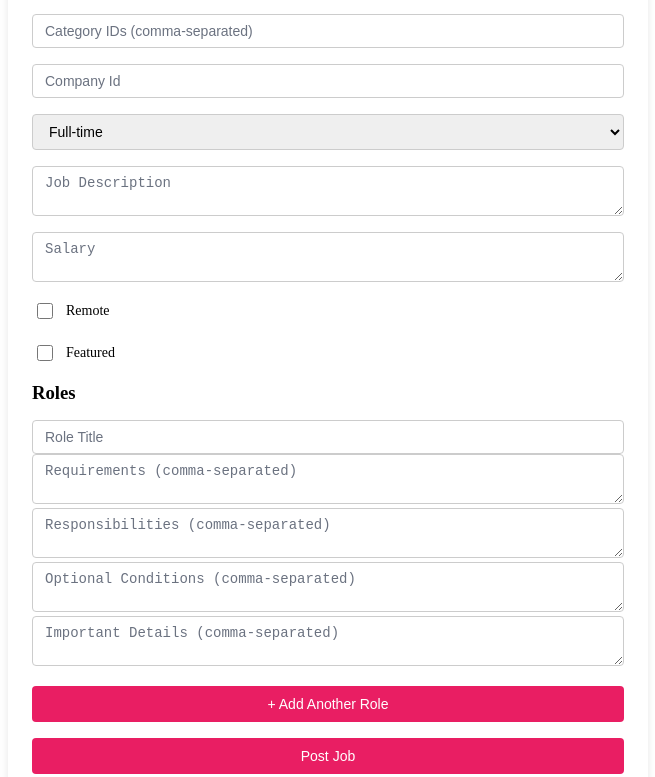
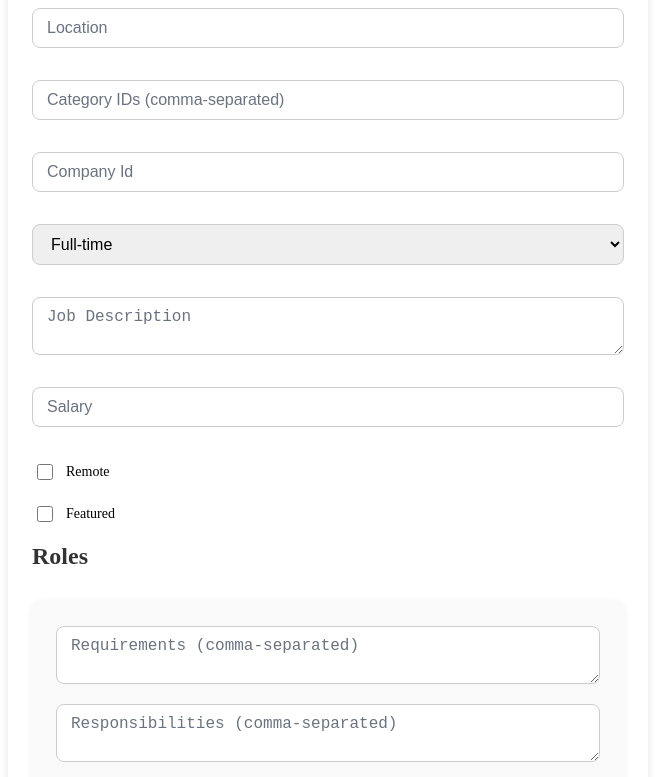
Before and after one commit to Arsh-Coding/WomenAtWork, a React (Vite) app: page /job-details in a window 1280 px wide. Shown: the part 283-1060 px from the top of the page, without its empty margins (312-967 px from the left). Built offline with nearby package versions, Linux system fonts and the light colour scheme.

Commit message:
(feat)(repaired and added new apis such as getApplied jobs and remove

```diff
--- a/src/components/Apply/ApplyJob.jsx
+++ b/src/components/Apply/ApplyJob.jsx
@@ -126,7 +126,7 @@ const ApplyJob = () => {
         </p>
         <p>{job?.description ?? "No job description available."}</p>
 
-        <h2>The Role</h2>
+        {/* <h2>The Role</h2>
         <ul>
           {job?.roles?.length > 0 ? (
             job.roles.map((role, index) => (
@@ -135,7 +135,7 @@ const ApplyJob = () => {
           ) : (
             <li>No roles defined.</li>
           )}
-        </ul>
+        </ul> */}
 
         <h2>We Imagine that You are:</h2>
         <ul className="apply-job-list">
--- a/src/components/EmployerRegister/AddJobForm.css
+++ b/src/components/EmployerRegister/AddJobForm.css
@@ -60,3 +60,56 @@
   margin-top: 8px;
   font-size: 14px;
 }
+.form-subtitle {
+  font-size: 1.5rem;
+  font-weight: 600;
+  margin-bottom: 1rem;
+  color: #333;
+}
+
+.role-block {
+  background-color: #f9f9f9;
+  padding: 1.5rem;
+  border-radius: 10px;
+  margin-bottom: 1.5rem;
+  box-shadow: 0 0 8px rgba(0, 0, 0, 0.06);
+  transition: box-shadow 0.2s ease-in-out;
+}
+
+.role-block:hover {
+  box-shadow: 0 0 12px rgba(0, 0, 0, 0.12);
+}
+
+.input-field {
+  width: 100%;
+  padding: 10px 14px;
+  margin-bottom: 1rem;
+  font-size: 1rem;
+  border: 1px solid #ccc;
+  border-radius: 8px;
+  resize: vertical;
+  transition: border-color 0.3s;
+}
+
+.input-field:focus {
+  border-color: #0077ff;
+  outline: none;
+  box-shadow: 0 0 4px rgba(0, 119, 255, 0.3);
+}
+
+.submit-btn {
+  background-color: #0077ff;
+  color: #fff;
+  padding: 10px 18px;
+  border: none;
+  border-radius: 8px;
+  margin-right: 1rem;
+  margin-top: 10px;
+  cursor: pointer;
+  font-weight: 500;
+  transition: background-color 0.3s ease;
+}
+
+.submit-btn:hover {
+  background-color: #005fcc;
+}
--- a/src/components/EmployerRegister/AddJobs.jsx
+++ b/src/components/EmployerRegister/AddJobs.jsx
@@ -162,7 +162,7 @@ const AddJobForm = () => {
           className="input-field"
           required
         />
-        <textarea
+        <input
           name="salary"
           placeholder="Salary"
           value={formData.salary}
@@ -192,14 +192,14 @@ const AddJobForm = () => {
         <h3 className="form-subtitle">Roles</h3>
         {formData.roles.map((roleObj, index) => (
           <div key={index} className="role-block">
-            <input
+            {/* <input
               type="text"
               placeholder="Role Title"
               value={roleObj.role}
               onChange={(e) => handleRoleChange(index, "role", e.target.value)}
               className="input-field"
               required
-            />
+            /> */}
             <textarea
               placeholder="Requirements (comma-separated)"
               value={roleObj.requirements.join(", ")}
@@ -234,9 +234,9 @@ const AddJobForm = () => {
             />
           </div>
         ))}
-        <button type="button" className="submit-btn" onClick={addNewRole}>
+        {/* <button type="button" className="submit-btn" onClick={addNewRole}>
           + Add Another Role
-        </button>
+        </button> */}
         <button type="submit" className="submit-btn">
           Post Job
         </button>
--- a/src/components/Home/Card/WomanCard.css
+++ b/src/components/Home/Card/WomanCard.css
@@ -42,7 +42,7 @@
   box-shadow: 0 4px 8px rgba(0, 0, 0, 0.1);
   text-align: center;
   padding: 20px;
-  max-width: 250px;
+  max-width: 19vw;
   border-radius: 40px;
   transition: transform 0.3s ease-in-out;
 }
--- a/src/components/Home/Jobs/Jobs.css
+++ b/src/components/Home/Jobs/Jobs.css
@@ -68,7 +68,7 @@
 
 .category-card {
   position: relative;
-  max-width: 250px;
+  max-width: 19vw;
   border-radius: 10px;
   overflow: hidden;
   box-shadow: 0 4px 8px rgba(0, 0, 0, 0.1);
@@ -82,7 +82,7 @@
 
 .category-image {
   width: 100%;
-  height: 120%; /* Make the image fill the entire card */
+  height: 130%; /* Make the image fill the entire card */
   object-fit: cover; /* Ensure the image covers the card without distortion */
 }
 
--- a/src/components/Job/jobComponent/JobCard.jsx
+++ b/src/components/Job/jobComponent/JobCard.jsx
@@ -19,7 +19,7 @@ const JobCard = ({ job }) => {
   const companyRole = userProfile?.role;
   const isEmployer = companyRole === "employer" ? true : false;
 
-  console.log(isEmployer);
+  // console.log(isEmployer);
 
   const handleApply = () => {
     navigate(`/apply-job/${job.id}/${job.companyId}`, { state: { job } });
@@ -27,8 +27,32 @@ const JobCard = ({ job }) => {
   const handleDetails = () => {
     navigate(`/apply-job/${job.id}/${job.companyId}`, { state: { job } });
   };
+
   const handleRemove = async () => {
     try {
+      if (isEmployer) {
+        // DELETE JOB from DB (for employers)
+        const res = await axios.post(
+          `${apiEndpoint}user/delete-job`,
+          { jobId: job.id },
+          {
+            headers: {
+              Authorization: `Bearer ${localStorage.getItem("authToken")}`,
+            },
+          }
+        );
+
+        if (res.data.success) {
+          toast.current.show({
+            severity: "success",
+            summary: "Job Deleted",
+            detail: "Job successfully removed",
+            life: 3000,
+          });
+          setTimeout(() => window.location.reload(), 3000);
+        }
+      } else {
+        // REMOVE FROM APPLIED JOBS (existing logic for candidates)
         const res = await axios.post(
           `${apiEndpoint}user/remove-applied-job`,
           { jobId: job.id },
@@ -46,9 +70,9 @@ const JobCard = ({ job }) => {
             detail: "Job removed from applied list!",
             life: 3000,
           });
-        // if (onRemove) onRemove(job.id);
+          setTimeout(() => window.location.reload(), 3000);
         }
-      setTimeout(() => (window.location.href = "/"), 3000);
+      }
     } catch (err) {
       console.error("Error removing job", err);
       toast.current.show({
--- a/src/components/Profile/AppliedJobs.jsx
+++ b/src/components/Profile/AppliedJobs.jsx
@@ -2,10 +2,9 @@ import React, { useEffect } from "react";
 import { useDispatch, useSelector } from "react-redux";
 import { fetchUserProfile } from "../../services/slices/profileSlice";
 import { fetchJobs, setJobs } from "../../services/slices/jobSlice";
-import { httpGet } from "../../services/api";
-import { URLS } from "../../services/urls";
 import JobCard from "../Job/jobComponent/JobCard";
 import ProfileSidebar from "./ProfileSidebar";
+import { getAppliedJobs } from "../../services/api";
 import Breadcrumbs from "../BreadCrumbs/Breadcrumbs";
 import "./Profile.css";
 
@@ -26,8 +25,8 @@ const AppliedJobs = () => {
         }
 
         if (!Array.isArray(jobs) || jobs.length === 0) {
-          const response = await dispatch(fetchJobs()).unwrap(); // Await here!
-          dispatch(setJobs(response)); // response is already the data
+          const response = await getAppliedJobs(); // Await here!
+          dispatch(setJobs(response.jobs)); // response is already the data
         }
       } catch (err) {
         console.error("Error fetching data:", err);
--- a/src/components/Profile/Dashboard/JobsManager.jsx
+++ b/src/components/Profile/Dashboard/JobsManager.jsx
@@ -4,6 +4,7 @@ import AddJobForm from "../../EmployerRegister/AddJobs";
 import "./jobs-manager.css";
 import JobCard from "../../Job/jobComponent/JobCard";
 import { useDispatch, useSelector } from "react-redux";
+import { getPostedJobs } from "../../../services/api";
 import { fetchUserProfile } from "../../../services/slices/profileSlice";
 import { fetchJobs } from "../../../services/slices/jobSlice";
 import { setJobs } from "../../../services/slices/jobSlice";
@@ -17,17 +18,23 @@ const JobsManager = () => {
     const loadData = async () => {
       try {
         await dispatch(fetchUserProfile()).unwrap();
-        const response = await dispatch(fetchJobs()).unwrap();
-        dispatch(setJobs(response));
+        const response = await getPostedJobs();
+        dispatch(setJobs(response.jobs));
       } catch (err) {
-        console.error("error loading data ", err);
+        console.error("Error loading data", err);
       }
     };
     loadData();
   }, [dispatch]);
   const companyId = user?.companyDetails?.companyId;
   const postedJobs =
-    jobs?.filter((job) => job.companyId === Number(companyId)) || [];
+    companyId && jobs?.length > 0
+      ? jobs.filter((job) => job.companyId === Number(companyId))
+      : [];
+
+  if (!user || !companyId || !jobs) {
+    return <p className="submit-btn">Loading your posted jobs...</p>;
+  }
   return (
     <>
       <div className="jobs-manager-container">
--- a/src/components/Profile/ResumeProfile.jsx
+++ b/src/components/Profile/ResumeProfile.jsx
@@ -4,6 +4,7 @@ import { useSelector } from "react-redux";
 import ProfileSidebar from "./ProfileSidebar";
 import profileData from "./data/profileData";
 import Breadcrumbs from "../BreadCrumbs/Breadcrumbs";
+import { apiEndpoint } from "../../services/urls";
 import "./Profile.css";
 
 const ResumeUpload = () => {
--- a/src/services/api.js
+++ b/src/services/api.js
@@ -15,7 +15,7 @@ export const httpGet = async (url, options = {}) => {
 };
 
 export const httpPost = async (url, data = {}, options = {}) => {
-  // console.log("api js ", url);
+  console.log("api js post called ", url);
 
   try {
     let response = await axiosInstance.post(url, data, {
@@ -104,3 +104,15 @@ export const deleteUserProfile = async () => {
     headers: getAuthHeader(),
   });
 };
+//applied jobs get
+export const getAppliedJobs = async () => {
+  return await httpGet(URLS.appliedJobs, {
+    headers: getAuthHeader(),
+  });
+};
+//posted jobs
+export const getPostedJobs = async () => {
+  return await httpGet(URLS.postedJobs, {
+    headers: getAuthHeader(),
+  });
+};
--- a/src/services/urls.js
+++ b/src/services/urls.js
@@ -2,11 +2,13 @@
 
 import { createOrUpdateCompany } from "./slices/companySlice";
 
-// export const apiEndpoint = "http://localhost:3000/";
-export const apiEndpoint = "https://woman-at-workforce-backend.onrender.com/";
+export const apiEndpoint = "http://localhost:3000/";
+// export const apiEndpoint = "https://woman-at-workforce-backend.onrender.com/";
 
 export const URLS = {
   jobs: (jobId) => `${apiEndpoint}jobs/${jobId}`,
+  appliedJobs: `${apiEndpoint}jobs/applied`,
+  postedJobs: `${apiEndpoint}jobs/posted`,
   companies: (companyId) => `${apiEndpoint}companies/${companyId}`,
   getAllCompanies: `${apiEndpoint}companies/get`,
   updateCompany: (id) => `${apiEndpoint}companies/${companyId}`,
```
Lines whose indentation alone changed are shown as unchanged.
